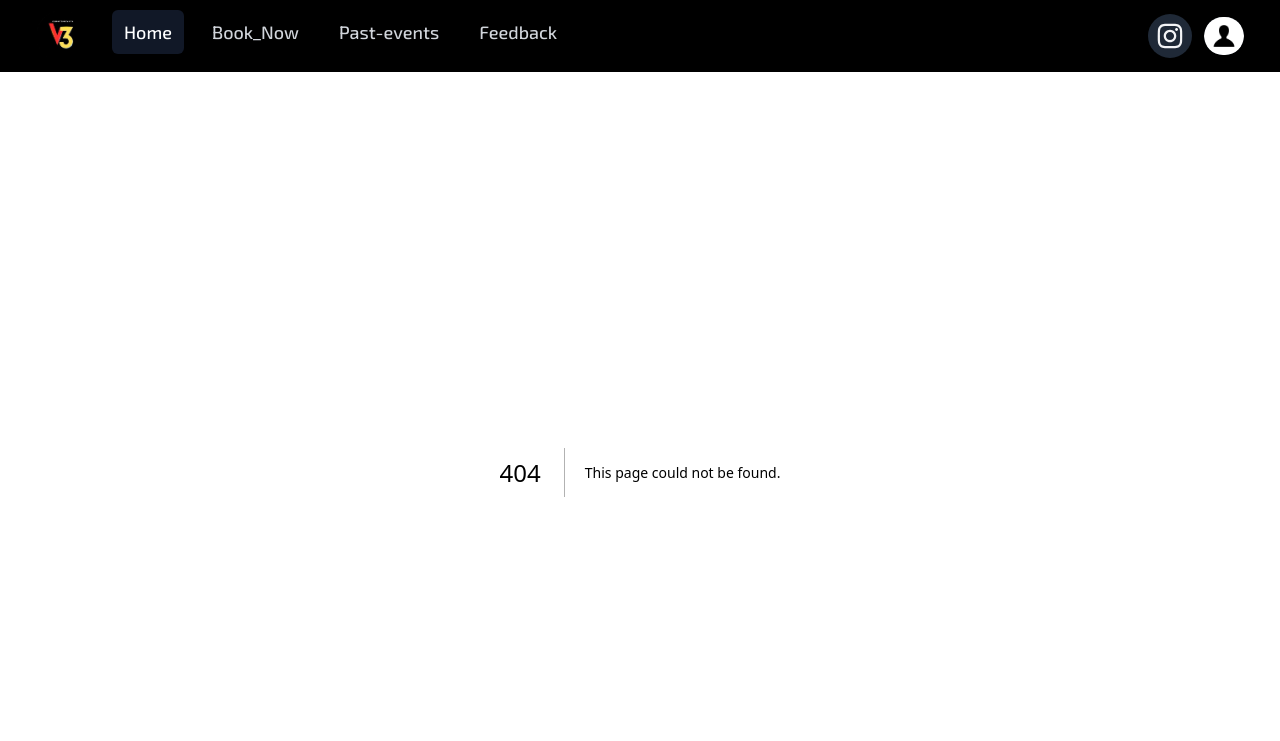
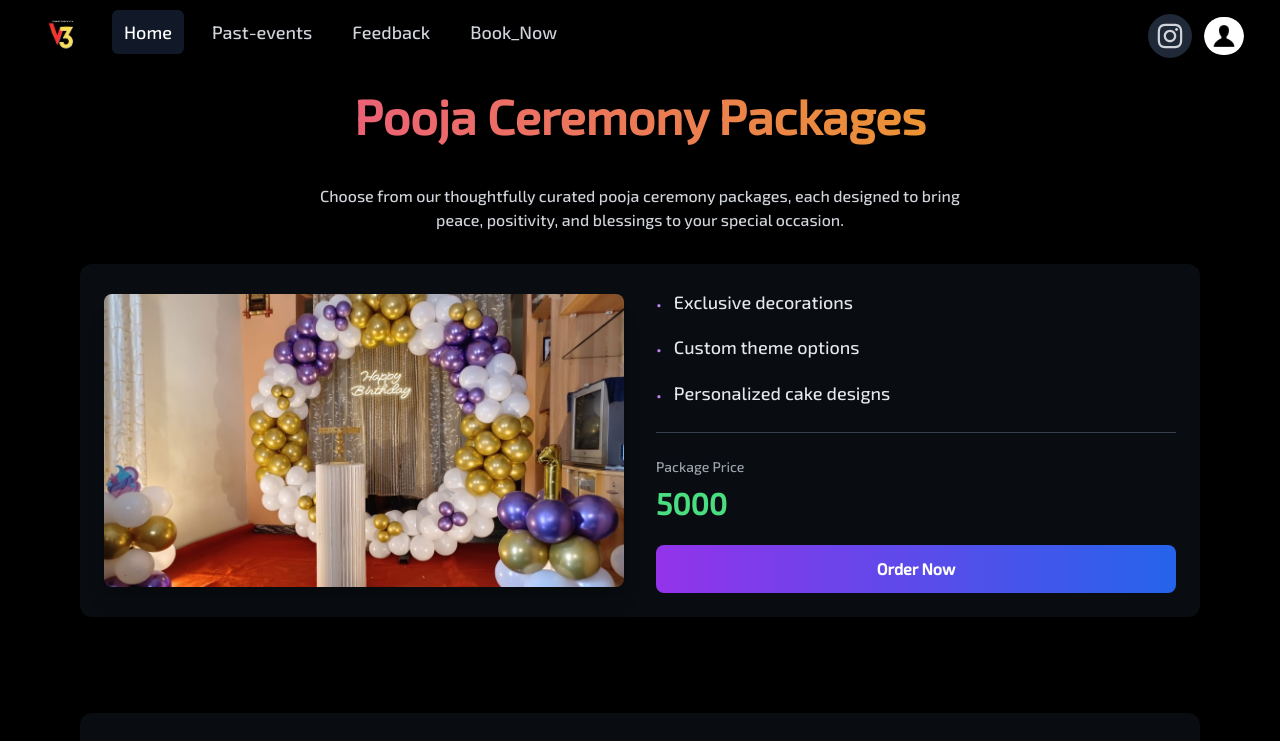
Before and after one commit to alfiyafatima09/v3_event_planners, a Next.js app in the folder frontend/: page /puja in a window 1280 px wide. Before the commit this address had no page. Shown: the top 741 px of the page. Built offline with nearby package versions, Linux system fonts and the light colour scheme.

Commit message:
single event sheet added

```diff
--- /dev/null
+++ b/frontend/src/app/house_warming/page.tsx
@@ -0,0 +1,39 @@
+import React from "react";
+import BdayDetail from "../../components/BdayDetail";
+import { bdayDetails } from "../../data/eventData";
+import styles from "../birthday/BdayDetails.module.css";
+
+const BdayDetailsPage = () => {
+  return (
+    <div className="min-h-screen  bg-black text-white">
+      <div className="px-4 py-0 md:py-0 mb-8">
+        <div className="max-w-7xl mx-auto space-y-6">
+          <h1
+            className={`text-3xl md:text-4xl lg:text-5xl font-bold text-center p-5
+  bg-gradient-to-r from-purple-400 via-pink-500 to-yellow-500
+  bg-clip-text text-transparent ${styles.gradientTitle}`}
+          >
+            Housewarming Party Packages
+          </h1>
+          <p className="text-gray-300 text-center max-w-2xl mx-auto text-sm md:text-base leading-relaxed">
+            Choose from our thoughtfully curated housewarming packages, each
+            designed to celebrate new beginnings and create warm, lasting
+            memories.
+          </p>
+        </div>
+      </div>
+
+      <div className="max-w-6xl mx-auto px-4 pb-16">
+        <div className="space-y-16 md:space-y-24">
+          {bdayDetails.map((detail, index) => (
+            <div key={detail.id} className={styles.cardHover}>
+              <BdayDetail detail={detail} isReversed={index % 2 !== 0} />
+            </div>
+          ))}
+        </div>
+      </div>
+    </div>
+  );
+};
+
+export default BdayDetailsPage;
--- /dev/null
+++ b/frontend/src/app/other/page.tsx
@@ -0,0 +1,38 @@
+import React from "react";
+import BdayDetail from "../../components/BdayDetail";
+import { bdayDetails } from "../../data/eventData";
+import styles from "../birthday/BdayDetails.module.css";
+
+const BdayDetailsPage = () => {
+  return (
+    <div className="min-h-screen  bg-black text-white">
+      <div className="px-4 py-0 md:py-0 mb-8">
+        <div className="max-w-7xl mx-auto space-y-6">
+          <h1
+            className={`text-3xl md:text-4xl lg:text-5xl font-bold text-center p-5
+  bg-gradient-to-r from-purple-400 via-pink-500 to-yellow-500
+  bg-clip-text text-transparent ${styles.gradientTitle}`}
+          >
+            Explore More Packages
+          </h1>
+          <p className="text-gray-300 text-center max-w-2xl mx-auto text-sm md:text-base leading-relaxed">
+            Discover our wide range of event packages, carefully designed to
+            make every occasion memorable and extraordinary.
+          </p>
+        </div>
+      </div>
+
+      <div className="max-w-6xl mx-auto px-4 pb-16">
+        <div className="space-y-16 md:space-y-24">
+          {bdayDetails.map((detail, index) => (
+            <div key={detail.id} className={styles.cardHover}>
+              <BdayDetail detail={detail} isReversed={index % 2 !== 0} />
+            </div>
+          ))}
+        </div>
+      </div>
+    </div>
+  );
+};
+
+export default BdayDetailsPage;
--- /dev/null
+++ b/frontend/src/app/puja/page.tsx
@@ -0,0 +1,39 @@
+import React from "react";
+import BdayDetail from "../../components/BdayDetail";
+import { bdayDetails } from "../../data/eventData";
+import styles from "../birthday/BdayDetails.module.css";
+
+const BdayDetailsPage = () => {
+  return (
+    <div className="min-h-screen  bg-black text-white">
+      <div className="px-4 py-0 md:py-0 mb-8">
+        <div className="max-w-7xl mx-auto space-y-6">
+          <h1
+            className={`text-3xl md:text-4xl lg:text-5xl font-bold text-center p-5
+  bg-gradient-to-r from-purple-400 via-pink-500 to-yellow-500
+  bg-clip-text text-transparent ${styles.gradientTitle}`}
+          >
+            Pooja Ceremony Packages
+          </h1>
+          <p className="text-gray-300 text-center max-w-2xl mx-auto text-sm md:text-base leading-relaxed">
+            Choose from our thoughtfully curated pooja ceremony packages, each
+            designed to bring peace, positivity, and blessings to your special
+            occasion.
+          </p>
+        </div>
+      </div>
+
+      <div className="max-w-6xl mx-auto px-4 pb-16">
+        <div className="space-y-16 md:space-y-24">
+          {bdayDetails.map((detail, index) => (
+            <div key={detail.id} className={styles.cardHover}>
+              <BdayDetail detail={detail} isReversed={index % 2 !== 0} />
+            </div>
+          ))}
+        </div>
+      </div>
+    </div>
+  );
+};
+
+export default BdayDetailsPage;
--- a/frontend/src/components/EventBox.tsx
+++ b/frontend/src/components/EventBox.tsx
@@ -1,15 +1,17 @@
 "use client";
 import React, { useEffect } from 'react';
 import Image from 'next/image';
+import Link from 'next/link';
 import { ArrowRight } from 'lucide-react';
 
 interface EventCardProps {
   imageUrl: string;
   title: string;
   index: number;
+  link: string;
 }
 
-const EventCard: React.FC<EventCardProps> = ({ imageUrl, title, index }) => {
+const EventCard: React.FC<EventCardProps> = ({ imageUrl, title, index, link }) => {
   useEffect(() => {
     const observerOptions = {
       threshold: 0.1,
@@ -39,7 +41,8 @@ const EventCard: React.FC<EventCardProps> = ({ imageUrl, title, index }) => {
       id={`event-card-${index}`}
       className="w-full group relative overflow-hidden rounded-2xl translate-y-10 opacity-0 transition-all duration-700 ease-out"
     >
-      <a href="#" className="block">
+      <Link href={link} legacyBehavior>
+        <a className="block">
           <div className="aspect-square w-full overflow-hidden rounded-2xl relative">
             <Image
               src={imageUrl}
@@ -66,18 +69,19 @@ const EventCard: React.FC<EventCardProps> = ({ imageUrl, title, index }) => {
             </div>
           </div>
         </a>
+      </Link>
     </div>
   );
 };
 
 const EventsGrid = () => {
   const events = [
-    { id: 1, title: "Birthday Parties", imageUrl: "/img1.jpg" },
-    { id: 2, title: "Engagements", imageUrl: "/img1.jpg" },
-    { id: 3, title: "Housewarming", imageUrl: "/img1.jpg" },
-    { id: 4, title: "Puja Events", imageUrl: "/img1.jpg" },
-    { id: 5, title: "Baby Showers", imageUrl: "/img1.jpg" },
-    { id: 6, title: "Naming Ceremony", imageUrl: "/img1.jpg" },
+    { id: 1, title: "Birthday Parties", imageUrl: "/img1.jpg", link: "/birthday" },
+    { id: 2, title: "Engagements", imageUrl: "/img1.jpg", link: "/other" },
+    { id: 3, title: "Housewarming", imageUrl: "/img1.jpg", link: "/house_warming" },
+    { id: 4, title: "Puja Events", imageUrl: "/img1.jpg", link: "/puja" },
+    { id: 5, title: "Baby Showers", imageUrl: "/img1.jpg", link: "/other" },
+    { id: 6, title: "Naming Ceremony", imageUrl: "/img1.jpg", link: "/other" },
   ];
 
   useEffect(() => {
--- a/frontend/src/components/Navbar.tsx
+++ b/frontend/src/components/Navbar.tsx
@@ -1,4 +1,6 @@
 "use client";
+
+import Link from "next/link";
 import {
   Disclosure,
   DisclosureButton,
@@ -8,13 +10,21 @@ import {
   MenuItem,
   MenuItems,
 } from "@headlessui/react";
-import { Bars3Icon,  XMarkIcon } from "@heroicons/react/24/outline";
+import { Bars3Icon, XMarkIcon } from "@heroicons/react/24/outline";
 import Image from "next/image";
 import { FaInstagram } from "react-icons/fa";
 
+const bookingOptions = [
+  { name: "Birthday Parties", href: "/birthday" },
+  { name: "Engagements", href: "/other" },
+  { name: "Housewarming", href: "/house_warming" },
+  { name: "Puja Events", href: "/puja" },
+  { name: "Baby Showers", href: "/other" },
+  { name: "Naming Ceremony", href: "/other" },
+];
+
 const navigation = [
   { name: "Home", href: "/", current: true },
-  { name: "Book_Now", href: "#", current: false },
   { name: "Past-events", href: "#", current: false },
   { name: "Feedback", href: "/feedback", current: false },
 ];
@@ -23,13 +33,13 @@ function classNames(...classes: string[]) {
   return classes.filter(Boolean).join(" ");
 }
 
-export default function Example() {
+export default function Navbar() {
   return (
     <Disclosure as="nav" className="bg-black sticky top-0 z-50">
-      <div className="mx-auto max-w-7xl px-2 sm:px-6 lg:px-9 py-1 ">
+      <div className="mx-auto max-w-7xl px-2 sm:px-6 lg:px-9 py-1">
         <div className="relative flex h-16 items-center justify-between">
           <div className="absolute inset-y-0 left-0 flex items-center sm:hidden">
-            <DisclosureButton className="group relative inline-flex items-center justify-center rounded-md p-2 text-gray-400 hover:bg-gray-700 hover:text-white focus:outline-none focus:ring-2 focus:ring-inset focus:ring-white">
+            <DisclosureButton className="group relative inline-flex items-center justify-center rounded-md p-2 text-gray-400 hover:bg-gray-800 hover:text-white focus:outline-none focus:ring-2 focus:ring-inset focus:ring-gray-700">
               <span className="absolute -inset-0.5" />
               <span className="sr-only">Open main menu</span>
               <Bars3Icon
@@ -43,37 +53,67 @@ export default function Example() {
             </DisclosureButton>
           </div>
           <div className="flex flex-1 items-center justify-center sm:items-stretch sm:justify-start">
-            <div className="flex shrink-0 items-center ">
-              <Image src="/rounded_logo2.png" alt="logo" width={52} height={52}  />
-              {/* <h1 className="font-serif font-bold text-1xl">V3_EVENTS</h1> */}
+            <div className="flex shrink-0 items-center">
+              <Link href="/">
+                <Image src="/rounded_logo2.png" alt="logo" width={52} height={52} />
+              </Link>
             </div>
             <div className="hidden sm:ml-6 sm:block">
-              <div className="flex space-x-4 ">
+              <div className="flex space-x-4">
                 {navigation.map((item) => (
-                  <a
+                  <Link
                     key={item.name}
                     href={item.href}
-                    aria-current={item.current ? "page" : undefined}
                     className={classNames(
                       item.current
                         ? "bg-gray-900 text-white"
-                        : "text-gray-300 hover:bg-gray-700 hover:text-white",
+                        : "text-gray-300 hover:bg-gray-800 hover:text-white",
                       "rounded-md px-3 py-2 text-lg font-medium"
                     )}
                   >
                     {item.name}
-                  </a>
+                  </Link>
                 ))}
+
+                {/* Book Now Dropdown */}
+                <Menu as="div" className="relative inline-block text-left">
+                  <MenuButton
+                    className={classNames(
+                      "text-gray-300 hover:bg-gray-800 hover:text-white",
+                      "rounded-md px-3 py-2 text-lg font-medium"
+                    )}
+                  >
+                    Book_Now
+                  </MenuButton>
+                  <MenuItems className="absolute left-0 z-10 mt-2 w-56 origin-top-right rounded-md bg-gray-900 shadow-lg ring-1 ring-gray-700 focus:outline-none">
+                    <div className="py-1">
+                      {bookingOptions.map((option) => (
+                        <MenuItem key={option.name}>
+                          {({ active }) => (
+                            <Link
+                              href={option.href}
+                              className={classNames(
+                                active ? "bg-gray-800" : "",
+                                "block px-4 py-2 text-sm text-gray-300 hover:text-white"
+                              )}
+                            >
+                              {option.name}
+                            </Link>
+                          )}
+                        </MenuItem>
+                      ))}
+                    </div>
+                  </MenuItems>
+                </Menu>
               </div>
             </div>
           </div>
           <div className="absolute inset-y-0 right-0 flex items-center pr-2 sm:static sm:inset-auto sm:ml-6 sm:pr-0">
             <button
               type="button"
-              className="relative rounded-full bg-gray-800 p-2 text-gray-100 hover:text-white focus:outline-none focus:ring-2 focus:ring-white focus:ring-offset-2 focus:ring-offset-gray-800"
+              className="relative rounded-full bg-gray-800 p-2 text-gray-300 hover:text-white focus:outline-none focus:ring-2 focus:ring-gray-700 focus:ring-offset-2 focus:ring-offset-gray-800"
               onClick={() =>
-                (window.location.href =
-                  "https://www.instagram.com/v3_event_planners?igsh=MTZhY3J6ZWljNHV6ag==")
+                window.location.href = "https://www.instagram.com/v3_event_planners?igsh=MTZhY3J6ZWljNHV6ag=="
               }
             >
               <span className="absolute -inset-1.5" />
@@ -84,7 +124,7 @@ export default function Example() {
             {/* Profile dropdown */}
             <Menu as="div" className="relative ml-3">
               <div>
-                <MenuButton className="relative flex rounded-full bg-gray-800 text-sm focus:outline-none focus:ring-2 focus:ring-white focus:ring-offset-2 focus:ring-offset-gray-800">
+                <MenuButton className="relative flex rounded-full bg-gray-800 text-sm focus:outline-none focus:ring-2 focus:ring-gray-700 focus:ring-offset-2 focus:ring-offset-gray-800">
                   <span className="absolute -inset-1.5" />
                   <span className="sr-only">Open user menu</span>
                   <Image
@@ -96,33 +136,45 @@ export default function Example() {
                   />
                 </MenuButton>
               </div>
-              <MenuItems
-                transition
-                className="absolute right-0 z-10 mt-2 w-48 origin-top-right rounded-md bg-white py-1 shadow-lg ring-1 ring-black/5 transition focus:outline-none data-[closed]:scale-95 data-[closed]:transform data-[closed]:opacity-0 data-[enter]:duration-100 data-[leave]:duration-75 data-[enter]:ease-out data-[leave]:ease-in"
-              >
+              <MenuItems className="absolute right-0 z-10 mt-2 w-48 origin-top-right rounded-md bg-gray-900 py-1 shadow-lg ring-1 ring-gray-700 focus:outline-none">
                 <MenuItem>
-                  <a
+                  {({ active }) => (
+                    <Link
                       href="#"
-                    className="block px-4 py-2 text-sm text-gray-700 data-[focus]:bg-gray-100 data-[focus]:outline-none"
+                      className={classNames(
+                        active ? "bg-gray-800" : "",
+                        "block px-4 py-2 text-sm text-gray-300 hover:text-white"
+                      )}
                     >
                       Your Profile
-                  </a>
+                    </Link>
+                  )}
                 </MenuItem>
                 <MenuItem>
-                  <a
+                  {({ active }) => (
+                    <Link
                       href="#"
-                    className="block px-4 py-2 text-sm text-gray-700 data-[focus]:bg-gray-100 data-[focus]:outline-none"
+                      className={classNames(
+                        active ? "bg-gray-800" : "",
+                        "block px-4 py-2 text-sm text-gray-300 hover:text-white"
+                      )}
                     >
                       Settings
-                  </a>
+                    </Link>
+                  )}
                 </MenuItem>
                 <MenuItem>
-                  <a
+                  {({ active }) => (
+                    <Link
                       href="#"
-                    className="block px-4 py-2 text-sm text-gray-700 data-[focus]:bg-gray-100 data-[focus]:outline-none"
+                      className={classNames(
+                        active ? "bg-gray-800" : "",
+                        "block px-4 py-2 text-sm text-gray-300 hover:text-white"
+                      )}
                     >
                       Sign out
-                  </a>
+                    </Link>
+                  )}
                 </MenuItem>
               </MenuItems>
             </Menu>
@@ -137,15 +189,25 @@ export default function Example() {
               key={item.name}
               as="a"
               href={item.href}
-              aria-current={item.current ? "page" : undefined}
               className={classNames(
                 item.current
                   ? "bg-gray-900 text-white"
-                  : "text-gray-300 hover:bg-gray-700 hover:text-white",
+                  : "text-gray-300 hover:bg-gray-800 hover:text-white",
                 "block rounded-md px-3 py-2 text-base font-medium"
               )}
             >
               {item.name}
+            </DisclosureButton>
+          ))}
+          {/* Mobile Booking Options */}
+          {bookingOptions.map((option) => (
+            <DisclosureButton
+              key={option.name}
+              as="a"
+              href={option.href}
+              className="text-gray-300 hover:bg-gray-800 hover:text-white block rounded-md px-3 py-2 text-base font-medium"
+            >
+              {option.name}
             </DisclosureButton>
           ))}
         </div>
--- a/frontend/src/data/eventData.ts
+++ b/frontend/src/data/eventData.ts
@@ -18,3 +18,108 @@ export const bdayDetails = [
     cost: '10000',
   },
 ];
+
+export const engagementDetails = [
+  {
+    id: 1,
+    image: '/img1.jpg',
+    info: ['Traditional decor setup', 'Ring ceremony arrangements', 'Basic photography'],
+    cost: '15000',
+  },
+  {
+    id: 2,
+    image: '/img1.jpg',
+    info: ['Premium floral decorations', 'Professional photography & videography', 'Live music'],
+    cost: '25000',
+  },
+  {
+    id: 3,
+    image: '/img1.jpg',
+    info: ['Luxury venue styling', 'Complete event coordination', 'Gourmet catering'],
+    cost: '35000',
+  },
+];
+
+export const housewarmingDetails = [
+  {
+    id: 1,
+    image: '/img1.jpg',
+    info: ['Traditional rangoli', 'Basic puja arrangements', 'Simple decorations'],
+    cost: '8000',
+  },
+  {
+    id: 2,
+    image: '/img1.jpg',
+    info: ['Extended puja arrangements', 'Floral decorations', 'Food arrangements'],
+    cost: '12000',
+  },
+  {
+    id: 3,
+    image: '/img1.jpg',
+    info: ['Complete ceremony management', 'Premium decorations', 'Catering service'],
+    cost: '18000',
+  },
+];
+
+export const pujaDetails = [
+  {
+    id: 1,
+    image: '/img1.jpg',
+    info: ['Pandit arrangements', 'Basic puja samagri', 'Simple setup'],
+    cost: '5000',
+  },
+  {
+    id: 2,
+    image: '/img1.jpg',
+    info: ['Complete puja samagri', 'Decoration setup', 'Prasad arrangements'],
+    cost: '8000',
+  },
+  {
+    id: 3,
+    image: '/img1.jpg',
+    info: ['Premium puja arrangements', 'Special decorations', 'Catering service'],
+    cost: '12000',
+  },
+];
+
+export const babyShowerDetails = [
+  {
+    id: 1,
+    image: '/img1.jpg',
+    info: ['Basic decorations', 'Traditional games setup', 'Photography'],
+    cost: '12000',
+  },
+  {
+    id: 2,
+    image: '/img1.jpg',
+    info: ['Theme-based decorations', 'Games & activities', 'Photo booth'],
+    cost: '18000',
+  },
+  {
+    id: 3,
+    image: '/img1.jpg',
+    info: ['Premium venue styling', 'Professional photography', 'Complete event management'],
+    cost: '25000',
+  },
+];
+
+export const namingCeremonyDetails = [
+  {
+    id: 1,
+    image: '/img1.jpg',
+    info: ['Basic ceremony setup', 'Traditional decorations', 'Pandit arrangements'],
+    cost: '10000',
+  },
+  {
+    id: 2,
+    image: '/img1.jpg',
+    info: ['Premium decorations', 'Photography & videography', 'Catering service'],
+    cost: '15000',
+  },
+  {
+    id: 3,
+    image: '/img1.jpg',
+    info: ['Luxury event setup', 'Complete ceremony management', 'Premium catering'],
+    cost: '22000',
+  },
+];
```
Also changed, not shown: frontend/src/app/birthday/BdayDetails.module.css (renamed from frontend/src/app/bday_details/BdayDetails.module.css), frontend/src/app/birthday/page.tsx (renamed from frontend/src/app/bday_details/page.tsx). Lines whose indentation alone changed are shown as unchanged.
